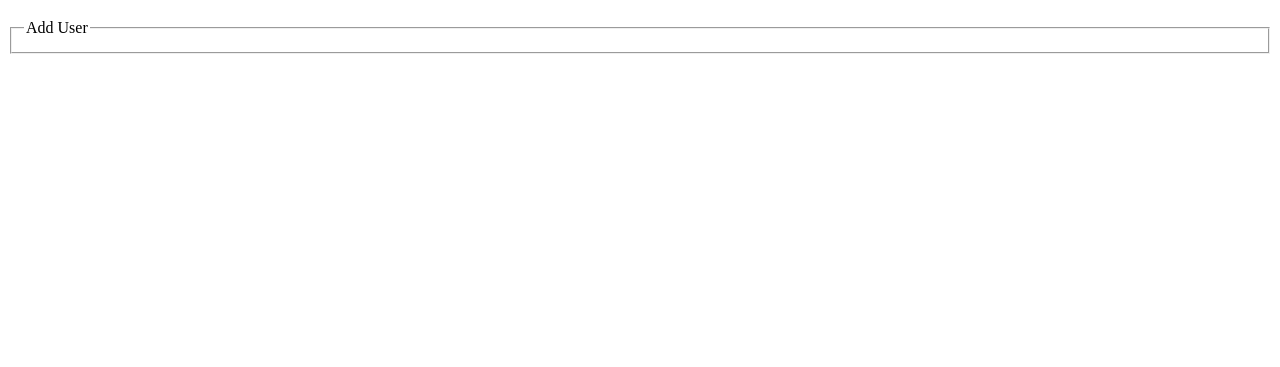
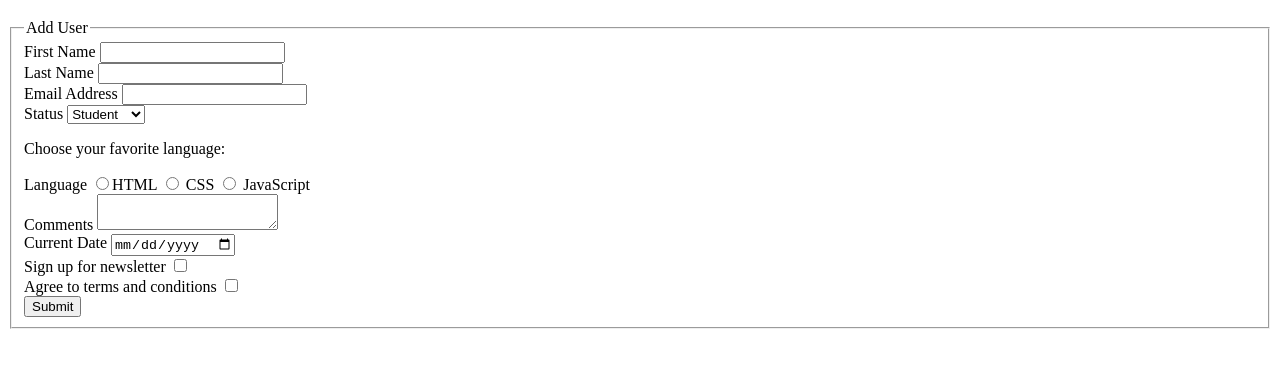
Before and after one commit to StephJ2Fan/Website-form-practice, a plain HTML site: page index.html in a window 1280 px wide. Shown: the part 61-428 px from the top of the page. Drawn offline with Linux system fonts and the light colour scheme.

Commit message:
Finished project

```diff
--- a/index.html
+++ b/index.html
@@ -11,8 +11,62 @@
             <fieldset>
                 <legend>Add User</legend>
                 <div>
+                    <label for="firstName">First Name</label>
+                    <input type="text" id="firstName" name="first_name">
+                </div>
+
+                <div>
+                    <label for="lastName">Last Name</label>
+                    <input type="text" id="lastName" name="last_name">
+                </div>
+
+                <div>
+                    <label for="emailAddress">Email Address</label>
+                    <input type="text" id="emailAddress" name="email_address">
+                </div>
+
+                <div>
+                    <label for="status">Status</label>
+                    <select id="status" name="user_status_name">
+                        <option value="student">Student</option>
+                        <option value="Instructor">Instructor</option>
+                        <option value="guest">Guest</option>
+                    </select>
+                </div>
+                <p>Choose your favorite language: </p>
+                <div>
+                    <label for="language">Language</label>
+                    <input type="radio" name="language" value="HTML" />HTML
+                    <input type="radio" name="language" value="CSS" /> CSS
+                    <input type="radio" name="language" value="JavaScript" /> JavaScript
+                </div>
+
+                <div>
+                    <label for="comments">Comments</label>
+                    <textarea id="comments" name="comments">
+                    </textarea>
+                </div>
+
+                <div>
+                    <label for="currentDate">Current Date</label>
+                    <input type="date" id="currentDate" name="currentDate">
+                </div>
+
+                <div>
+                    <label for="newsletter">Sign up for newsletter</label>
+                    <input type="checkbox" id="newsletter" name="newsletter"/>
+                </div>
+
+                <div>
+                    <label for="serviceTerms">Agree to terms and conditions</label>
+                    <input type="checkbox" id="serviceTerms" name="serviceTerms"/>
+                </div>
+
+                <div>
+                    <input type="button" value="Submit" />
 
                 </div>
+
             </fieldset>
 
         </form>
```
